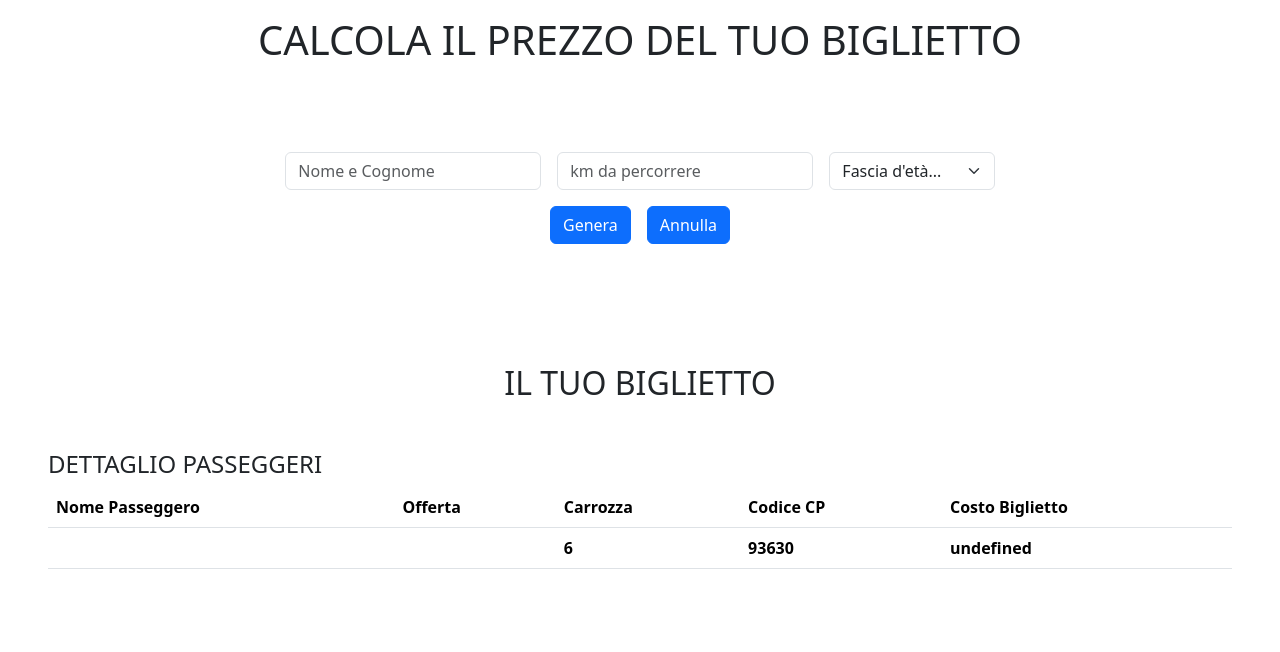
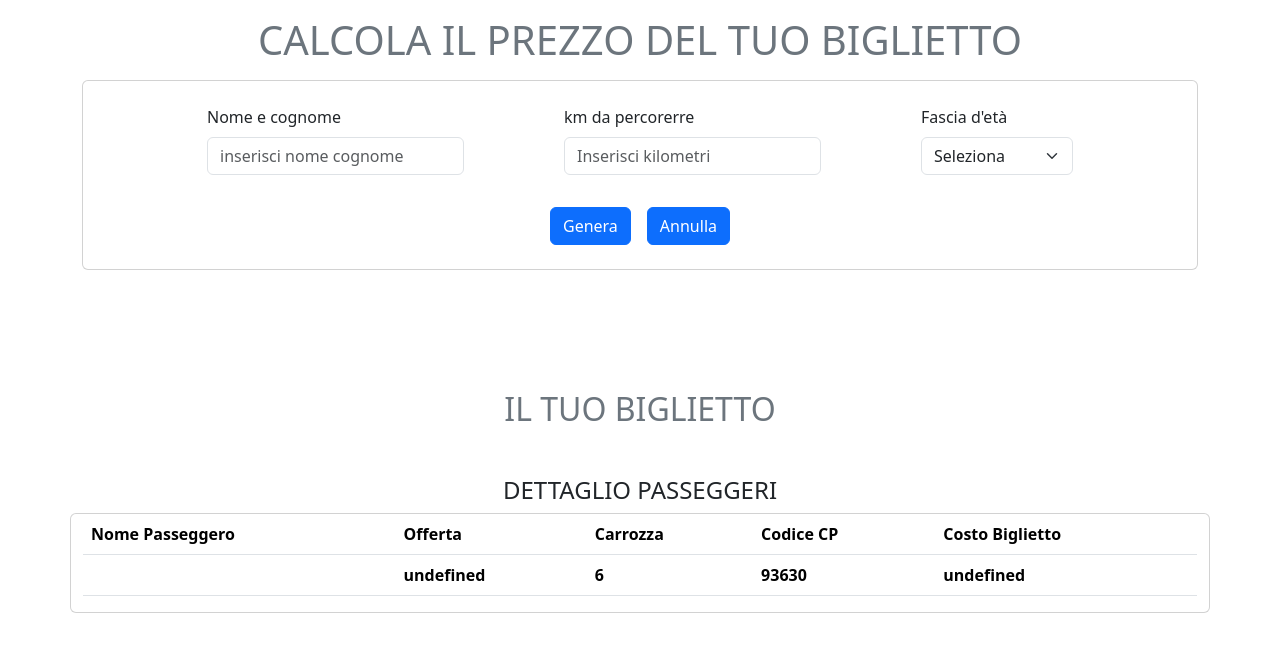
Before and after one commit to Sebastiano-Pizzata/js-biglietto-treno-form, a plain HTML site: page index.html in a window 1280 px wide. Both pictures are taken after a click on the button "Genera". Drawn offline with nearby package versions, Linux system fonts and the light colour scheme.

Commit message:
add: layout changes

```diff
--- a/index.html
+++ b/index.html
@@ -12,35 +12,47 @@
 </head>
 <body>
 
-   <h1 class="text-center p-2 ms-5 me-5 mt-2">CALCOLA IL PREZZO DEL TUO BIGLIETTO</h1>
-    <div class="row g-3 p-5 mt-3 d-flex justify-content-center ms-5 me-5">
+   <h1 class="text-center p-2 ms-5 me-5 mt-2 text-secondary">CALCOLA IL PREZZO DEL TUO BIGLIETTO</h1>
 
-        <div class="col-3">
-          <input id="name-field" type="text" class="form-control" placeholder="Nome e Cognome" aria-label="First and Last name">
+     <div class="container">
+            <div class="row">
+                <div class="col">
+                    <div class="card p-4 mb-5" style="width: 100%;">
+                        <form class="d-flex justify-content-evenly">
+                            <div class="mb-3">
+                                <label for="nomecognome" class="form-label">Nome e cognome</label>
+                                <input type="text" class="form-control" id="name-field" placeholder="inserisci nome cognome">
                             </div>
-        <div class="col-3">
-            <input id="km-field" type="text" class="form-control" placeholder="km da percorrere" aria-label="KM">
+                            <div class="mb-3">
+                                <label for="km" class="form-label">km da percorerre</label>
+                                <input type="text" class="form-control" id="km-field" placeholder="Inserisci kilometri">
                             </div>
-          <div class="col-2 ">
-            <label class="visually-hidden" for="autoSizingSelect">Preference</label>
-            <select class="form-select" id="age-field" >
-                <option selected>Fascia d'età...</option>
-                <option value="1">Minorenne</option>
-                <option value="2">Maggiorenne</option>
-                <option value="3">oltre la maggiore età</option>
+                            <div class="mb-3">
+                                <label for="eta" class="form-label">Fascia d'età</label>
+                                <select class="form-select" id="age-field" aria-label="Default select example">
+                                    <option value="0" selected hidden>Seleziona</option>
+                                    <option value="1">Maggiorenne</option>
+                                    <option value="2">Minorenne</option>
+                                    <option value="3">Over 60</option>
                                 </select>
                             </div>
-          <div class="d-flex gap-3 justify-content-center">
+                        </form>
+                        <div class="d-flex justify-content-center mt-3 gap-3">
                           <button id="bottone" class="btn btn-primary">Genera</button>
                           <button class="btn btn-primary">Annulla</button>
                         </div>
-
+                    </div>
+                </div>
+            </div>
         </div>
       <br>
-          <h2 class="mt-5 ms-5 me-5 text-center">IL TUO BIGLIETTO</h2>
+          <h2 class="mt-5 ms-5 me-5 text-center text-secondary">IL TUO BIGLIETTO</h2>
       <div class="mt-5 ms-5 me-5">
-        <h4>DETTAGLIO PASSEGGERI</h4>
-        <table class="table">
+        <h4 class="text-center">DETTAGLIO PASSEGGERI</h4>
+        <div class="container card">
+          <div class="row">
+            <div class="col">
+        <table class="table ">
             <thead>
               <tr>
                 <th scope="col">Nome Passeggero</th>
@@ -52,14 +64,17 @@
             </thead>
             <tbody>
               <tr>
-                <th scope="row" id="name"></th>
-                <th scope="row" id="offer"></th>
-                <th scope="row" id="carrozza"></th>
-                <th scope="row" id="code"></th>
-                <th scope="row" id="cost"></th>
+                <th scope="row" id="name" class=""></th>
+                <th scope="row" id="offer" class=""></th>
+                <th scope="row" id="carrozza" class=""></th>
+                <th scope="row" id="code" class=""></th>
+                <th scope="row" id="cost" class=""></th>
               </tr>
             </tbody>
           </table>
+        </div>
+        </div>
+        </div>
 
 
 
--- a/main.js
+++ b/main.js
@@ -1,8 +1,3 @@
-const prezzoViaggioPerChilometri = 0.21
-let bigliettoMinorenni = 0.80;
-let bigliettoOver = 0.60;
-let prezzo;
-
 let nameField = document.getElementById("name-field");
 let kmField = document.getElementById("km-field");
 let ageField = document.getElementById("age-field");
@@ -17,21 +12,34 @@ const code = document.getElementById("code");
 const  cost = document.getElementById("cost");
 
 
-if(ageField === "minorenne" ){
-     prezzo = ( prezzoViaggioPerChilometri * kmField ) * bigliettoMinorenni;
-} else if (ageField === "olre la maggiore età" ){
-     prezzo = ( prezzoViaggioPerChilometri * kmField) * bigliettoOver ;
+const prezzoViaggioPerChilometri = 0.21
+let discount;
+let offerta;
+let prezzo = (kmField * prezzoViaggioPerChilometri)
+
+if(ageField === "2" ){
+     discount = 0.20;
+     offerta = "Sconto per minori"
+} else if (ageField === "3"){
+     discount = 0.40;
+     offerta = "Sconto per Over";
 
 } else{
-     prezzo = (prezzoViaggioPerChilometri * kmField );
+     discount = 0;
+     offerta = "Biglietto Standard";
 
 }
 
-console.log( `il prezzo del biglietto è: ${prezzo.toFixed(2)}` )
 
-btn.addEventListener("click", function(){
-     nome.innerHTML = nameField.value
+let prezzoCompleto = prezzo - (prezzo * discount);
+
+console.log( `il prezzo del biglietto è: ${prezzoCompleto.toFixed(2)}`, offerta )
+
+btn.addEventListener("click", function(event){
+    event.preventDefault()
+     nome.innerHTML = nameField.value;
+     offer.innerHTML = offerta.value;
      code.innerHTML = Math.floor((Math.random() * 100000) + 1);
      carrozza.innerHTML = Math.floor((Math.random() * 10) + 1);
-     cost.innerHTML = prezzo.value;
+     cost.innerHTML = prezzoCompleto.value;
 })
```
Lines whose indentation alone changed are shown as unchanged.
